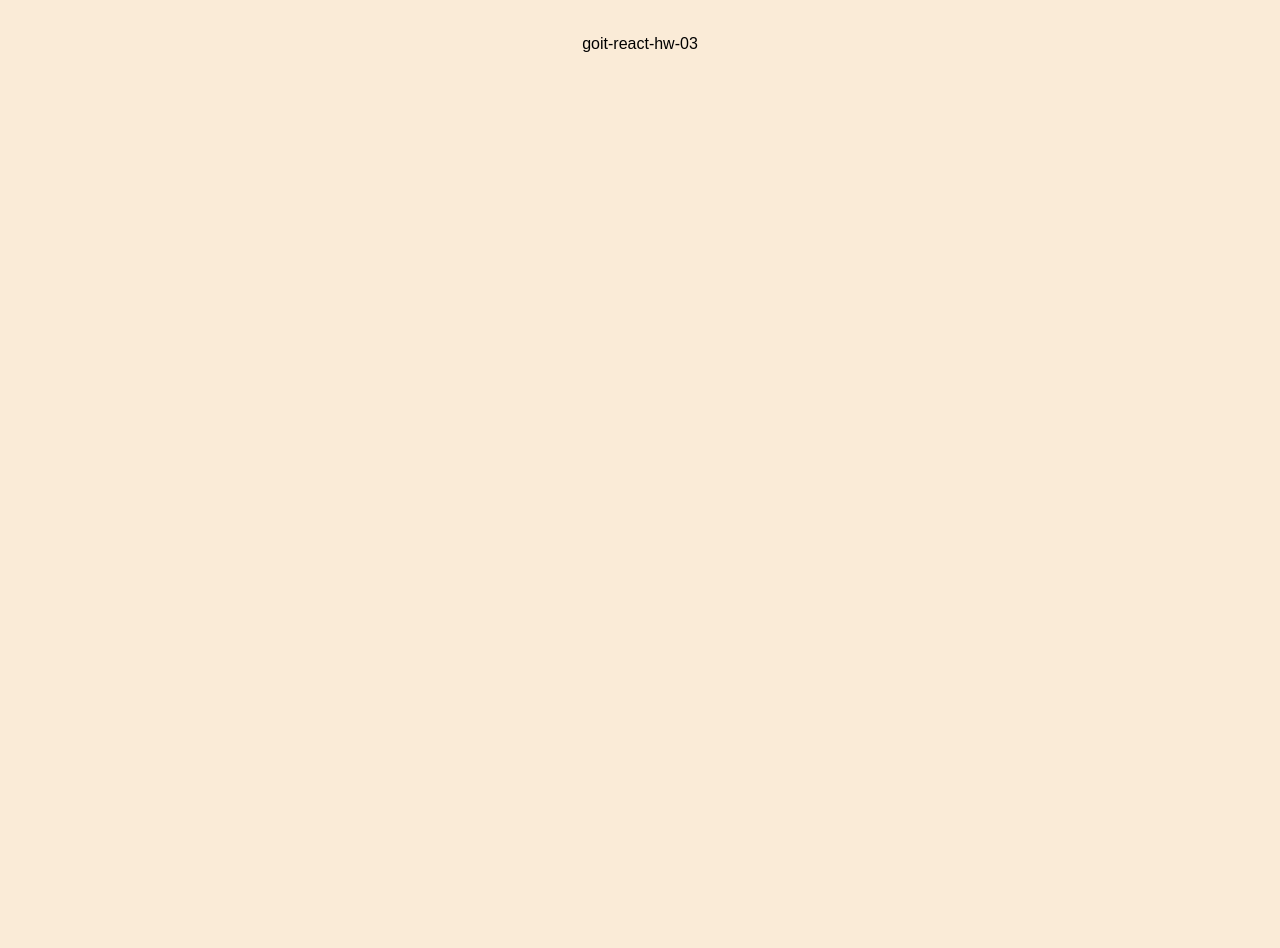
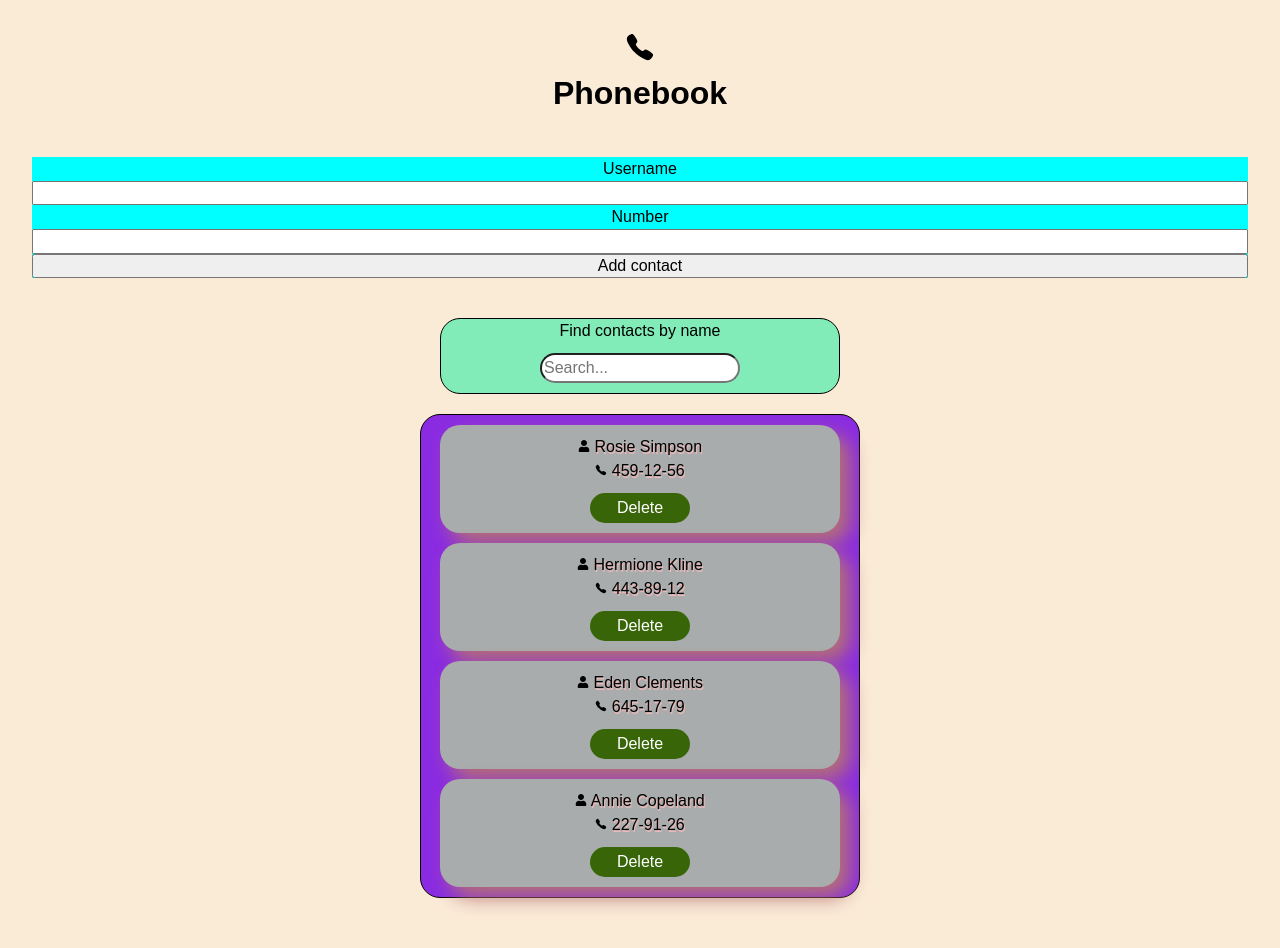
Before and after one commit to Andreyisenko/goit-react-hw-03, a React (Vite) app: page / in a window 1280 px wide. Before the commit the page ends 800 px from the top, so only its background shows below. Built offline with nearby package versions, Linux system fonts and the light colour scheme.

Commit message:
add search

```diff
--- a/package.json
+++ b/package.json
@@ -11,9 +11,12 @@
   },
   "dependencies": {
     "clsx": "^2.1.1",
+    "formik": "^2.4.6",
     "modern-normalize": "^3.0.1",
+    "nanoid": "^5.0.9",
     "react": "^18.3.1",
-    "react-dom": "^18.3.1"
+    "react-dom": "^18.3.1",
+    "react-icons": "^5.4.0"
   },
   "devDependencies": {
     "@eslint/js": "^9.17.0",
--- a/src/components/App.jsx
+++ b/src/components/App.jsx
@@ -1,14 +1,44 @@
 // import { useState } from "react";
-import "./App.css"
+import './App.css';
+import { IoCall } from 'react-icons/io5';
+import ContactList from './ContactList/ContactList';
+import inContact from '../contact.json';
+import SearchBox from './SearchBox/SearchBox';
+import { useState } from 'react';
+import ContactForm from './ContactForm/ContactForm';
+function App() {
+  const [inputValue, setInputValue] = useState('');
+  const [contact, setContact] = useState([inContact]);
+  const handleChange = evt => {
+    setInputValue(evt.target.value);
+  };
+  // console.log(values);
 
-function App() {
+  const addContact = newContact => {
+    setContact(prevContact => {
+      return [...prevContact, newContact];
+    });
+  };
+
+  const deleteContact = contactId => {
+    setContact(prevContact => {
+      console.log(contactId);
+
+      return prevContact.filter(cont => cont.id !== contactId);
+    });
+  };
+
+  const visibleContact = inContact.filter(cont =>
+    cont.name.toLowerCase().includes(inputValue.toLowerCase().trim())
+  );
 
   return (
-
-      <div>
-       <p>goit-react-hw-03</p>
-      </div>
-
+    <div>
+      <IoCall size={30} /> <h1> Phonebook</h1>
+      <ContactForm addContact={addContact} />
+      <SearchBox handleChange={handleChange} inputValue={inputValue} />
+      <ContactList onDelete={deleteContact}  contact={visibleContact} />
+    </div>
   );
 }
 
--- /dev/null
+++ b/src/components/Contact/Contact.jsx
@@ -0,0 +1,25 @@
+import { IoCall } from 'react-icons/io5';
+import css from './Contact.module.css';
+import { FaUser } from 'react-icons/fa';
+const Contact = ({ contact, onDelete }) => {
+
+  return (
+    <div>
+      {contact.length !== 0 ? <ul className={css.list}>
+        {contact.map(item => (
+          <li className={css.item} key={item.id}>
+            <p>
+              <FaUser size={12} /> {item.name}
+            </p>
+            <p>
+              <IoCall size={12} /> {item.number}
+            </p>
+            <button onClick={()=>onDelete(item.id)} className={css.btnContact}>Delete</button>
+          </li>
+        ))}
+      </ul> : <p className={css.texte}>No contacts found</p>}
+    </div>
+  );
+};
+
+export default Contact;
--- /dev/null
+++ b/src/components/Contact/Contact.module.css
@@ -0,0 +1,37 @@
+
+.list {
+    width: 100%;
+    /* background-color: rgb(25, 93, 70); */
+}
+
+.item {
+    flex-direction: row;
+    border-radius: 20px;
+    box-shadow: 10px 10px 20px rgb(182, 114, 114) ;
+    text-shadow: 1px 2px rgb(239, 183, 183)  ;
+    margin: 10px auto;
+    width: 400px;
+    padding: 10px;
+    background-color: rgb(169, 172, 172);
+}
+.btnContact {
+    color: white;
+background-color: rgb(56, 101, 8);
+margin-top: 10px;
+border: none;
+border-radius: 20px;
+width: 100px;
+height: 30px;
+transition: background-color 300ms cubic-bezier(0.25, 0.46, 0.45, 0.94), transform 300ms ease-in-out;
+/* transition: scale 500ms cubic-bezier(0.25, 0.46, 0.45, 0.94); */
+}
+.btnContact:hover, .btnContact:focus {
+ background-color: rgb(11, 175, 95);
+transform: scale(1.1);
+}
+.texte {
+    color: wheat;
+    background-color: brown;
+    font-size: 32px;
+    border-radius: 20px;
+}
--- /dev/null
+++ b/src/components/ContactForm/ContactForm.jsx
@@ -0,0 +1,36 @@
+import { Field, Form, Formik } from 'formik';
+import css from './ContactForm.module.css';
+import { nanoid } from 'nanoid';
+import { useId } from 'react';
+const ContactForm = ({ addContact }) => {
+  const nameFieldId = useId();
+  const telFieldId = useId();
+  // console.log(nanoid());
+
+  const initialValues = {
+    id: nanoid(),
+    number: '',
+    name: '',
+  };
+  const handleSubmit = (values, actions) => {
+    console.log(values);
+    addContact(values);
+    actions.resetForm();
+  };
+
+  return (
+    <div>
+      <Formik initialValues={initialValues} onSubmit={handleSubmit}>
+        <Form className={css.forma}>
+          <label htmlFor={nameFieldId}>Username</label>
+          <Field name="name" id={nameFieldId} />
+          <label htmlFor={telFieldId}>Number</label>
+          <Field name="number" type="number" id={telFieldId} />
+          <button type="submit">Add contact</button>
+        </Form>
+      </Formik>
+    </div>
+  );
+};
+
+export default ContactForm;
--- /dev/null
+++ b/src/components/ContactForm/ContactForm.module.css
@@ -0,0 +1,7 @@
+.forma {
+background-color: aqua;
+display: flex;
+justify-content: center;
+flex-direction: column;
+margin: 40px auto;
+}
--- /dev/null
+++ b/src/components/ContactList/ContactList.jsx
@@ -0,0 +1,14 @@
+
+import Contact from '../Contact/Contact'
+import css from './ContactList.module.css'
+const ContactList = ({contact, onDelete}) => {
+  // console.log(contact);
+
+  return (
+    <div className={css.wraperContact}>
+        <Contact onDelete={onDelete} contact={contact}/>
+    </div>
+  )
+}
+
+export default ContactList
--- /dev/null
+++ b/src/components/ContactList/ContactList.module.css
@@ -0,0 +1,9 @@
+.wraperContact {
+    background-color: blueviolet;
+    width: 440px;
+    margin:20px auto;
+    height: 100%;
+    border: solid 1px;
+    border-radius: 20px;
+
+}
--- /dev/null
+++ b/src/components/SearchBox/SearchBox.jsx
@@ -0,0 +1,23 @@
+import css from './SearchBox.module.css';
+import { useId } from 'react';
+const SearchBox = ({ inputValue, handleChange }) => {
+const labId = useId()
+
+  return (
+    <div className={css.wrap}>
+      <label htmlFor={labId}>Find contacts by name</label>
+      <input
+        type="text"
+        value={inputValue}
+        onChange={handleChange}
+        id={labId}
+        className={css.inp}
+        name="search" placeholder='Search...'
+      ></input>
+       <p>{inputValue}</p>
+
+    </div>
+  );
+};
+
+export default SearchBox;
--- /dev/null
+++ b/src/components/SearchBox/SearchBox.module.css
@@ -0,0 +1,15 @@
+.wrap {
+    margin: 10px auto;
+    width: 400px;
+    display: flex;
+    flex-direction: column;
+    background-color: rgb(129, 236, 184);
+    border-radius: 20px;
+    border: solid 1px;
+}
+.inp {
+    margin: 10px auto;
+    width:  200px;
+    height: 30px;
+    border-radius: 20px;
+}
--- /dev/null
+++ b/src/contact.json
@@ -0,0 +1,6 @@
+[
+    {"id": "id-1", "name": "Rosie Simpson", "number": "459-12-56"},
+    {"id": "id-2", "name": "Hermione Kline", "number": "443-89-12"},
+    {"id": "id-3", "name": "Eden Clements", "number": "645-17-79"},
+    {"id": "id-4", "name": "Annie Copeland", "number": "227-91-26"}
+  ]
--- a/src/index.css
+++ b/src/index.css
@@ -18,6 +18,7 @@ ul,
 ol {
   margin: 0;
   padding: 0;
+  list-style-type: none;
 }
 
 img {
```
Also changed, not shown: 1 other file (tests, documents, lock files or other folders).
